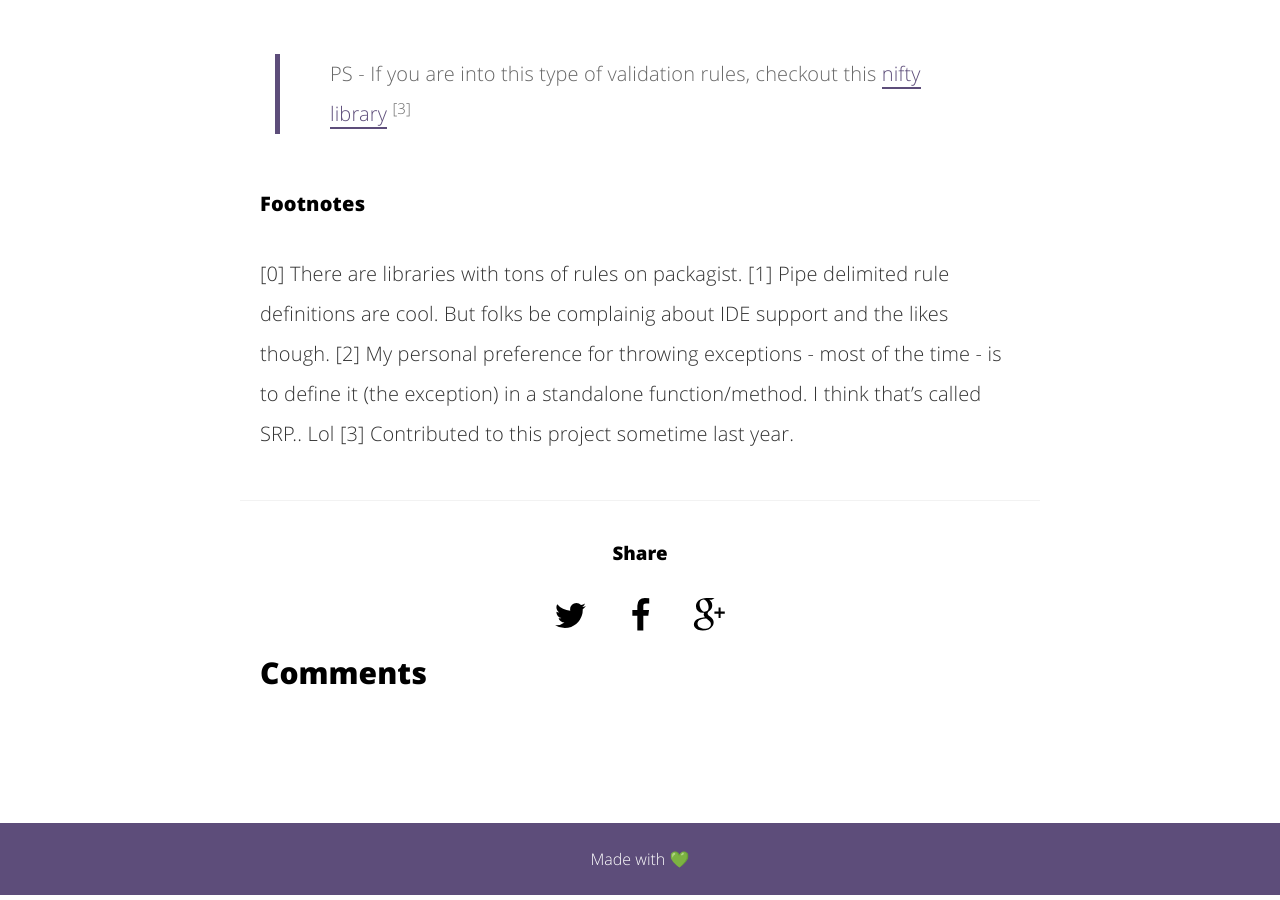
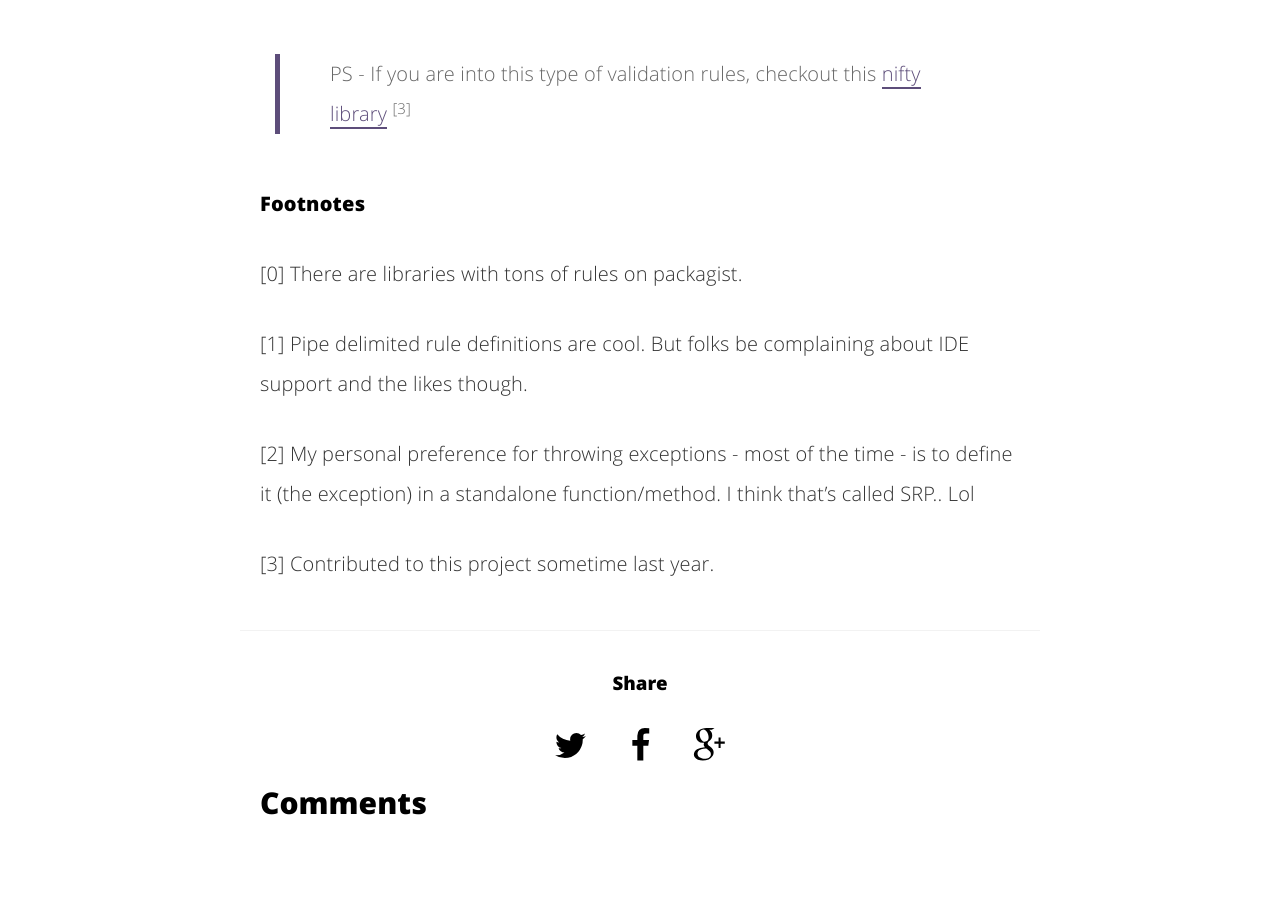
Before and after one commit to adelowo/portfolio, a Jekyll site: the page built from _posts/2017-01-07-build-your-own-validation-library.md, in a window 1280 px wide and 900 px high, scrolled down 12978 px. Built offline with Jekyll 4.4.1, drawn with Linux system fonts in a browser that asks for light colours; comment, search, counter and statistics services are not loaded.

Commit message:
Fixing footnotes

```diff
--- a/_posts/2017-01-07-build-your-own-validation-library.md
+++ b/_posts/2017-01-07-build-your-own-validation-library.md
@@ -418,6 +418,9 @@ With this, we have completed our validator and can sleep knowing fully well that
 #### Footnotes
 
 [0] There are libraries with tons of rules on packagist.
-[1] Pipe delimited rule definitions are cool. But folks be complainig about IDE support and the likes though.
+
+[1] Pipe delimited rule definitions are cool. But folks be complaining about IDE support and the likes though.
+
 [2] My personal preference for throwing exceptions - most of the time - is to define it (the exception) in a standalone function/method. I think that's called SRP.. Lol
+
 [3] Contributed to this project sometime last year.
```
Also changed, not shown: _posts/2016-06-17-on-development-and-production-environment-parity.md (+3 -0 lines), _posts/2017-01-05-building-an-atm-simulator-in-ruby.md (+2 -0 lines), _posts/2017-01-21-never-underestimate-a-broken-testsuite.md (+2 -1 lines).
